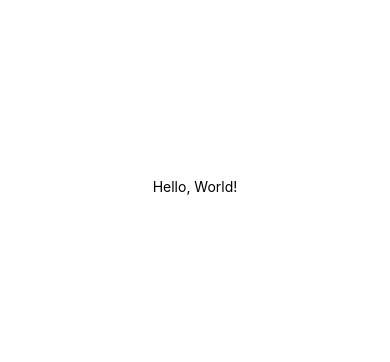
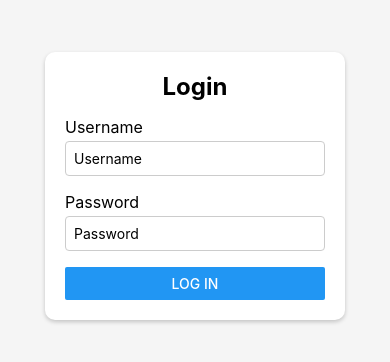
Before and after one commit to ns0631/CS35LFinalProject, a React Native app in the folder frontend/: screen / in a window 390 px wide. Shown: the part 236-598 px from the top of the page. Built offline with nearby package versions, Linux system fonts and the light colour scheme.

Commit message:
Adds a login page. This page currently prints the username and password to the console.

```diff
--- a/frontend/App.js
+++ b/frontend/App.js
@@ -1,20 +1,89 @@
+import React, {useRef} from 'react';
 import { StatusBar } from 'expo-status-bar';
-import { StyleSheet, Text, View } from 'react-native';
+import { StyleSheet, Text, View, SafeAreaView, TextInput, Button} from 'react-native';
 
 export default function App() {
+  const [username, onChangeUsername] = React.useState('');
+  const [password, onChangePassword] = React.useState('');
+  const passwordInput = useRef(null);
+  const handleLogin = () => {
+    console.log('Username:', username);
+    console.log('Password:', password);
+  };
   return (
-    <View style={styles.container}>
-      <Text>Hello, World!</Text>
+    <SafeAreaView style={styles.container}>
+      <View style={styles.loginWindow}>
+        <Text style={styles.header}>Login</Text>
+        <View style={styles.inputContainer}>
+          <Text style={styles.label}>Username</Text>
+          <TextInput
+            style={styles.inputField}
+            onChangeText={onChangeUsername}
+            value={username}
+            placeholder="Username"
+            keyboardType="default"
+            returnKeyType='next'
+            onSubmitEditing={() => passwordInput.current.focus()}
+          />
+        </View>
+        <View style={styles.inputContainer}>
+          <Text style={styles.label}>Password</Text>
+          <TextInput
+            ref={passwordInput}
+            style={styles.inputField}
+            onChangeText={onChangePassword}
+            value={password}
+            placeholder="Password"
+            secureTextEntry={true}
+            returnKeyType='done'
+            onSubmitEditing={handleLogin}
+          />
+        </View>
+        <Button title="Log In" onPress={handleLogin} />
+      </View>
       <StatusBar style="auto" />
-    </View>
+    </SafeAreaView>
   );
 }
 
 const styles = StyleSheet.create({
   container: {
     flex: 1,
+    justifyContent: 'center',
+    alignItems: 'center',
+    backgroundColor: '#f5f5f5',
+  },
+  loginWindow: {
+    width: 300,
+    padding: 20,
     backgroundColor: '#fff',
-    alignItems: 'center',
-    justifyContent: 'center',
+    borderRadius: 10,
+    shadowColor: '#000',
+    shadowOffset: { width: 0, height: 2 },
+    shadowOpacity: 0.2,
+    shadowRadius: 4,
+    elevation: 5,
+  },
+  header: {
+    fontSize: 24,
+    fontWeight: 'bold',
+    marginBottom: 16,
+    textAlign: 'center',
+  },
+  inputContainer: {
+    flexDirection: 'column',
+    marginBottom: 16,
+  },
+  label: {
+    alignSelf: 'flex-start',
+    fontSize: 16,
+    marginBottom: 4,
+  },
+  inputField: {
+    borderWidth: 1,
+    borderColor: '#ccc',
+    padding: 8,
+    borderRadius: 4,
+    width: '100%',
   },
 });
```
